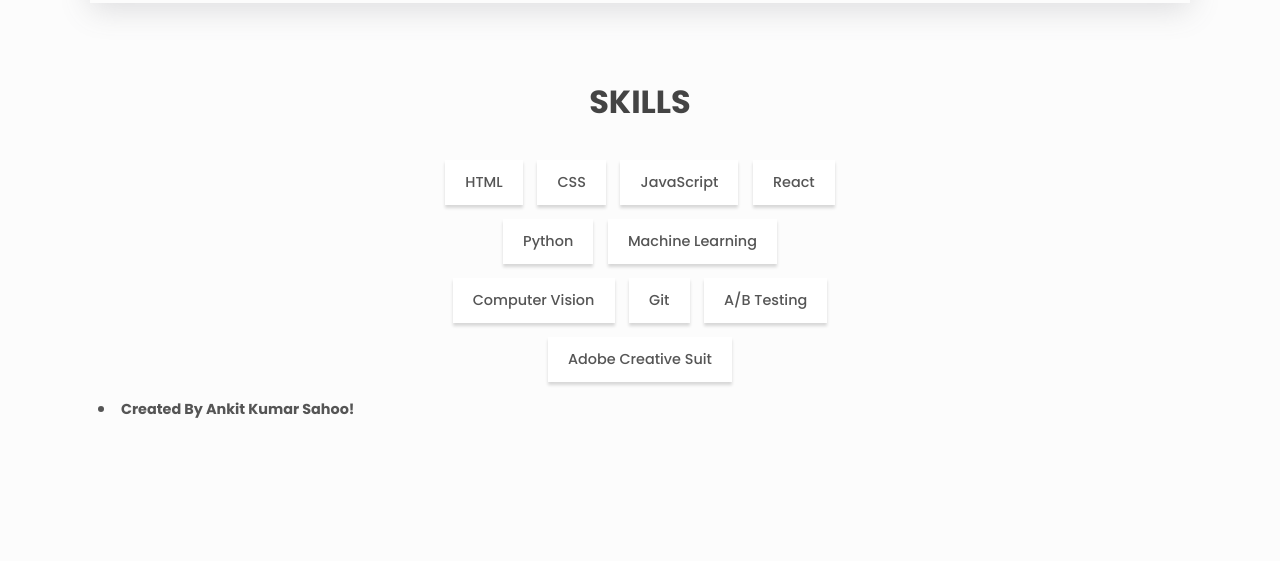
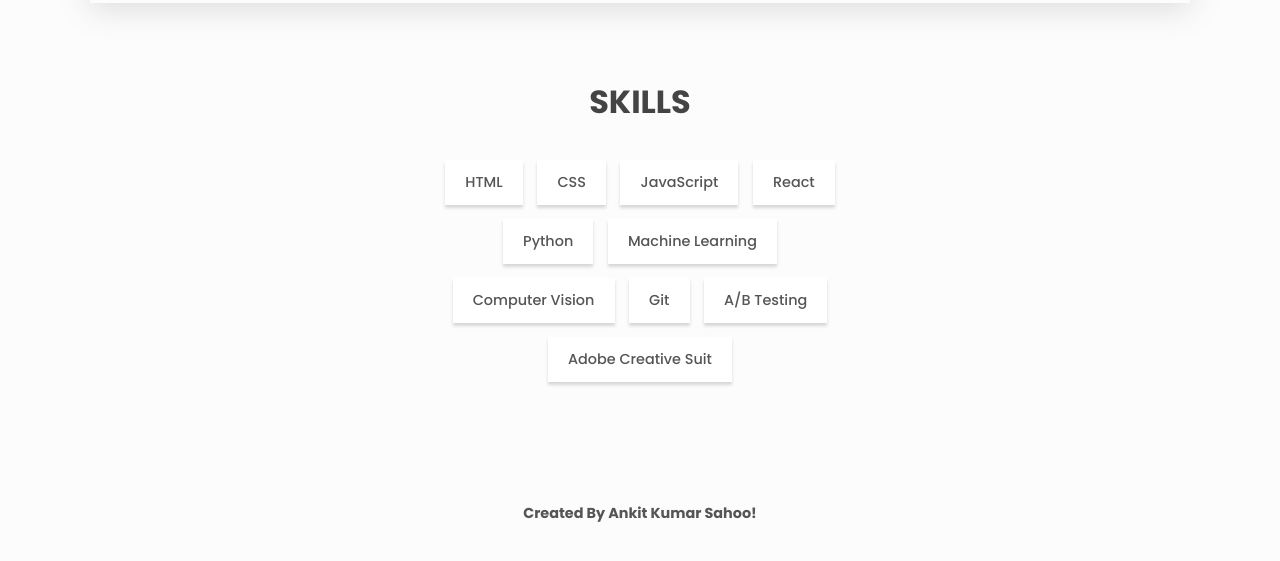
Before and after one commit to possibilities100/Portfolio_website, a plain HTML site: page index.html in a window 1280 px wide. Shown: the part 3114-3675 px from the top of the page. Before the commit the page ends 3543 px from the top, so only its background shows below. Drawn offline with Linux system fonts and the light colour scheme.

Commit message:
Update index.html

```diff
--- a/index.html
+++ b/index.html
@@ -296,15 +296,12 @@
           <li class="skills__list-item btn btn--plain">Adobe Creative Suit</li>
         </ul>
       </section>
-
-
-      <li class="skills__list-item btn9l
     <footer class="footer">
       <a
         href=""
         class="link footer__link"
       >
-        Created By Ankit Kumar Sahoo!
+        Created By Ankit Kumar Sahoo! <!-- edit it to your name -->
       </a>
     </footer>
 
```
